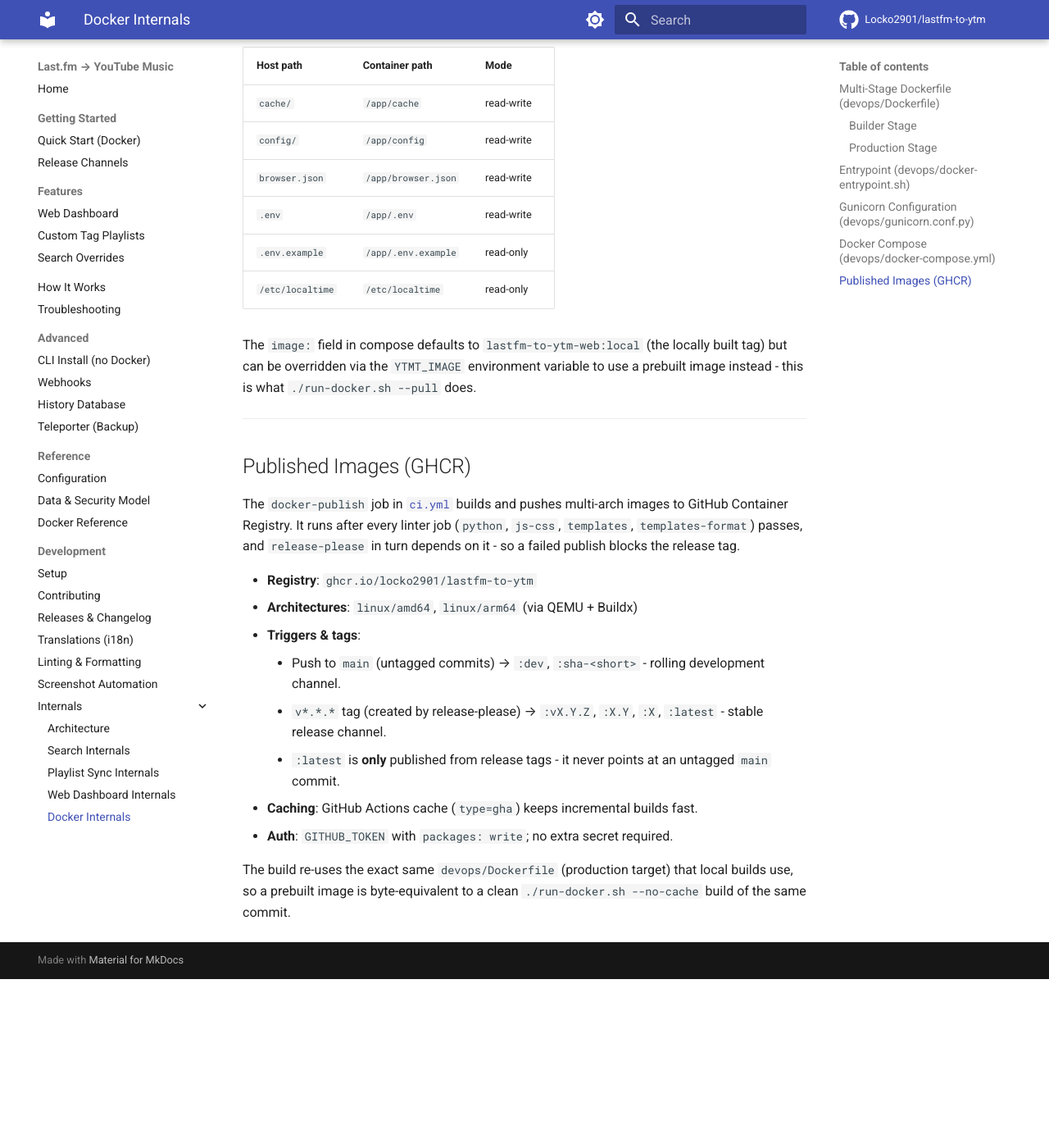
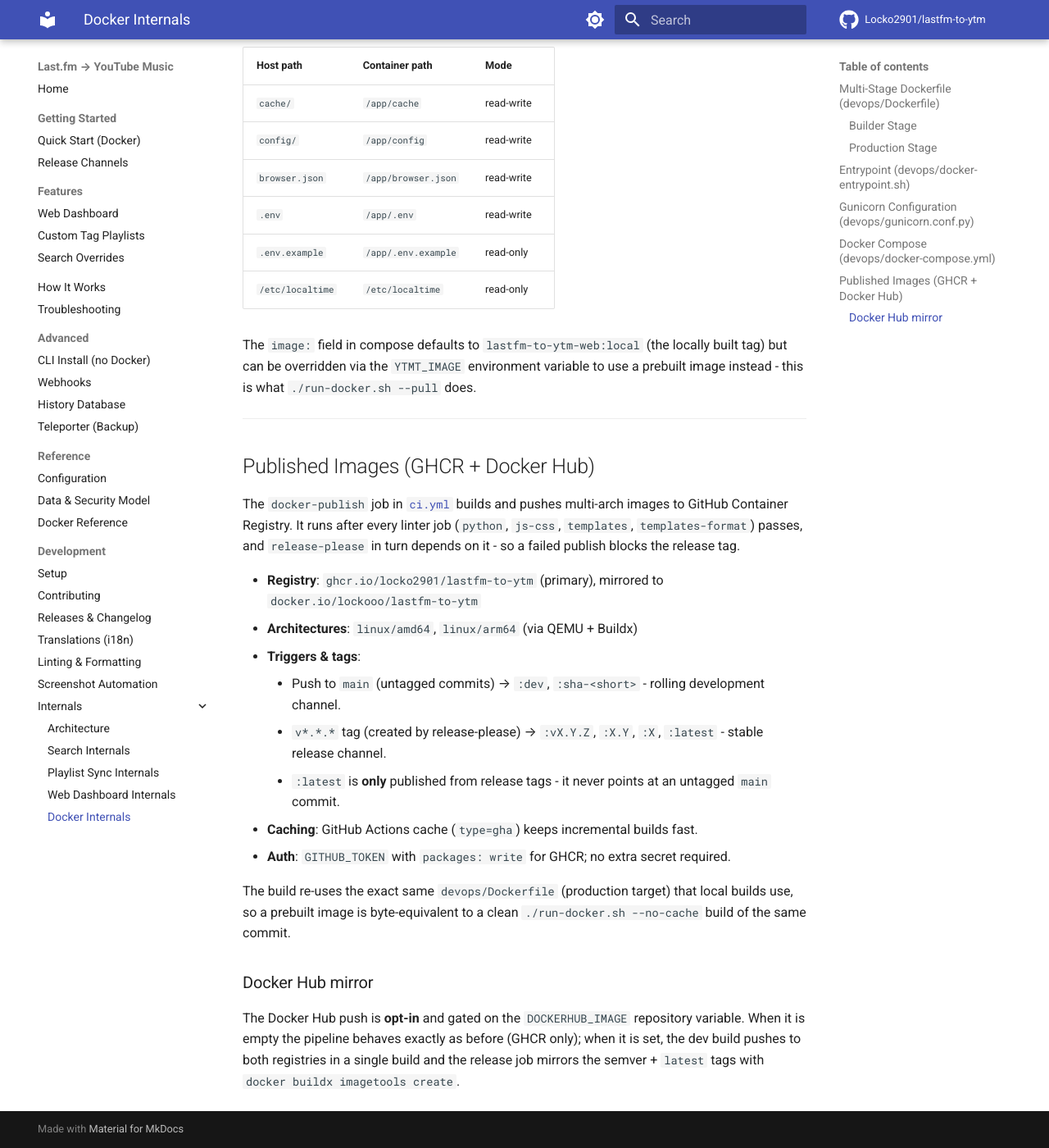
Before and after one commit to Locko2901/lastfm-to-ytm, an MkDocs documentation site: the page built from docs/docker-internals.md, in a window 1280 px wide and 1400 px high, scrolled down 2246 px. Shown: the whole window at 82% size. Built offline with MkDocs 1.6.1 and Material for MkDocs 9.7.7, drawn with Linux system fonts in a browser that asks for light colours; comment, search, counter and statistics services are not loaded; before the commit the page ends 3440 px from its top, so only the background shows below that.

Commit message:
docs: document Docker Hub image mirror and required credentials

```diff
--- a/docs/docker-internals.md
+++ b/docs/docker-internals.md
@@ -81,19 +81,26 @@
 
 ---
 
-## Published Images (GHCR)
+## Published Images (GHCR + Docker Hub)
 
 The `docker-publish` job in [`ci.yml`](https://github.com/Locko2901/lastfm-to-ytm/blob/main/.github/workflows/ci.yml) builds and pushes multi-arch images to GitHub Container Registry. It runs after every linter job (`python`, `js-css`, `templates`, `templates-format`) passes, and `release-please` in turn depends on it - so a failed publish blocks the release tag.
 
-- **Registry**: `ghcr.io/locko2901/lastfm-to-ytm`
+- **Registry**: `ghcr.io/locko2901/lastfm-to-ytm` (primary), mirrored to `docker.io/lockooo/lastfm-to-ytm`
 - **Architectures**: `linux/amd64`, `linux/arm64` (via QEMU + Buildx)
 - **Triggers & tags**:
     - Push to `main` (untagged commits) &rarr; `:dev`, `:sha-<short>` - rolling development channel.
     - `v*.*.*` tag (created by release-please) &rarr; `:vX.Y.Z`, `:X.Y`, `:X`, `:latest` - stable release channel.
     - `:latest` is **only** published from release tags - it never points at an untagged `main` commit.
 - **Caching**: GitHub Actions cache (`type=gha`) keeps incremental builds fast.
-- **Auth**: `GITHUB_TOKEN` with `packages: write`; no extra secret required.
+- **Auth**: `GITHUB_TOKEN` with `packages: write` for GHCR; no extra secret required.
 
 The build re-uses the exact same `devops/Dockerfile` (production target)
 that local builds use, so a prebuilt image is byte-equivalent to a clean
 `./run-docker.sh --no-cache` build of the same commit.
+
+### Docker Hub mirror
+
+The Docker Hub push is **opt-in** and gated on the `DOCKERHUB_IMAGE` repository
+variable. When it is empty the pipeline behaves exactly as before (GHCR only);
+when it is set, the dev build pushes to both registries in a single build and
+the release job mirrors the semver + `latest` tags with `docker buildx imagetools create`.
--- a/docs/releases.md
+++ b/docs/releases.md
@@ -57,7 +57,7 @@
 
 ## Docker images
 
-Tagging a release also fires the `docker-publish` job in [`ci.yml`](https://github.com/Locko2901/lastfm-to-ytm/blob/main/.github/workflows/ci.yml), which pushes a multi-arch image to `ghcr.io/locko2901/lastfm-to-ytm` with `:vX.Y.Z`, `:X.Y`, `:X`, and `:latest` tags - the stable channel. Untagged pushes to `main` publish a separate development channel (`:dev`, `:sha-<short>`) so `:latest` never points at an unreleased commit. The publish step runs after the linters and gates `release-please`, so a failed image build blocks the release tag. See [Docker Internals](docker-internals.md#published-images-ghcr).
+Tagging a release also fires the `docker-publish` job in [`ci.yml`](https://github.com/Locko2901/lastfm-to-ytm/blob/main/.github/workflows/ci.yml), which pushes a multi-arch image to `ghcr.io/locko2901/lastfm-to-ytm` with `:vX.Y.Z`, `:X.Y`, `:X`, and `:latest` tags - the stable channel. Untagged pushes to `main` publish a separate development channel (`:dev`, `:sha-<short>`) so `:latest` never points at an unreleased commit. The publish step runs after the linters and gates `release-please`, so a failed image build blocks the release tag. See [Docker Internals](docker-internals.md#published-images-ghcr--docker-hub).
 
 ## Build identification & the version pill
 
```
Also changed, not shown: docs/docker-reference.md (+8 -1 lines).
